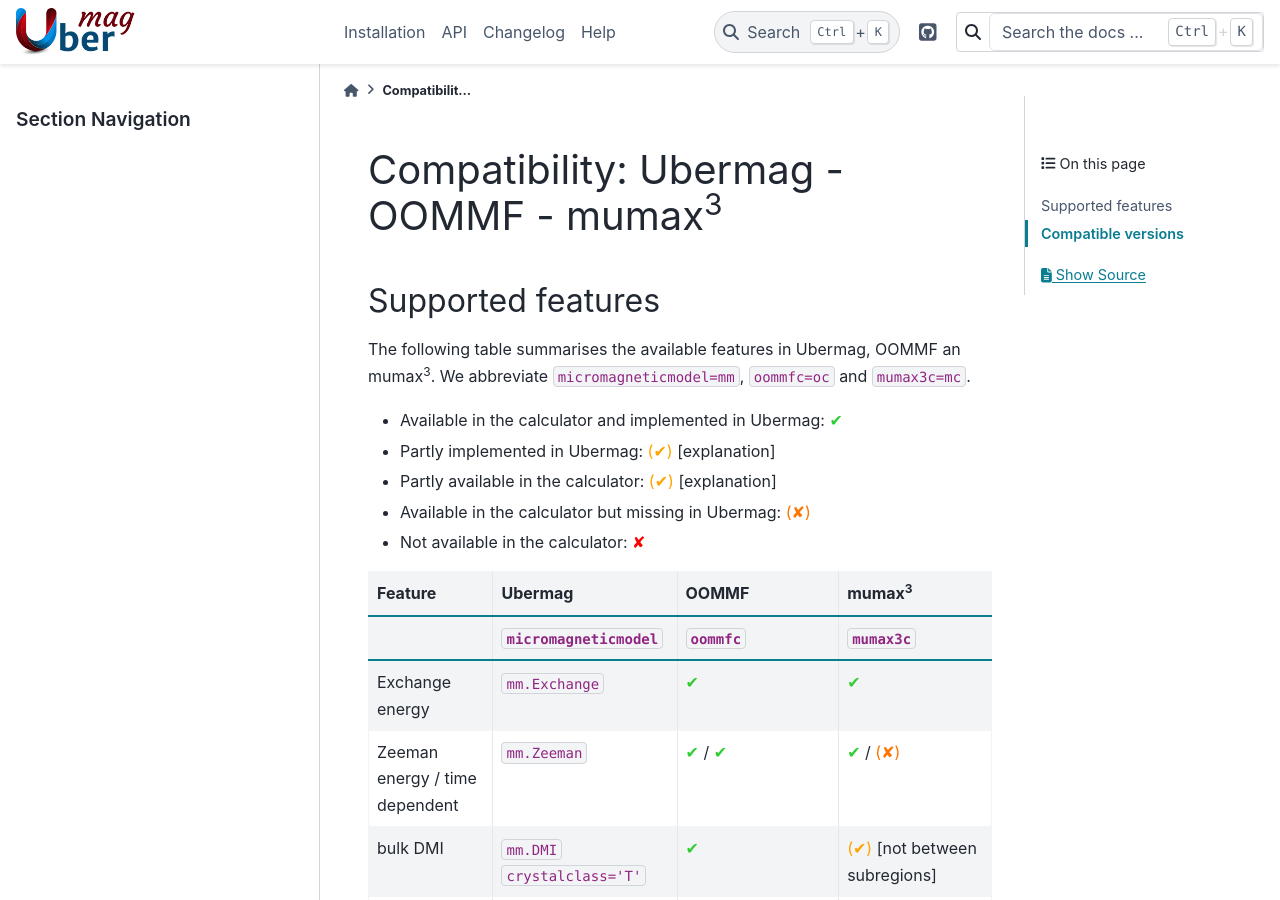
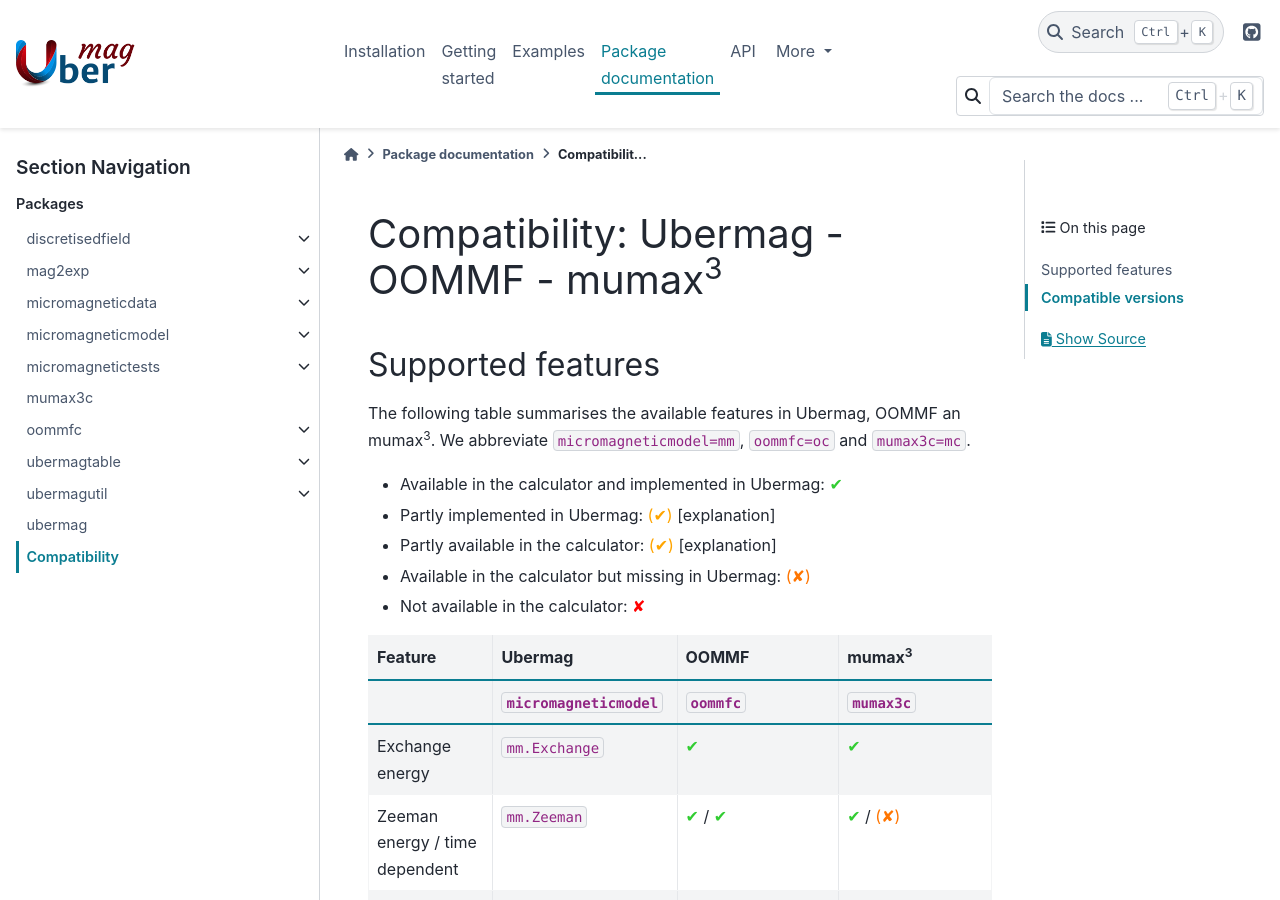
Before and after one commit to ubermag/ubermag.github.io, a Sphinx documentation site: the page built from source/documentation/compatibility.rst, in a window 1280 px wide and 900 px high. Built offline with Sphinx 7.4.7 and the PyData theme 0.15.4, drawn with Linux system fonts in a browser that asks for light colours; pages that are not in the unit, such as notebooks, are missing from menus; some of the changed text lies outside the part shown.

Commit message:
Update index.rst

```diff
--- a/source/index.rst
+++ b/source/index.rst
@@ -267,8 +267,9 @@ through Project No. G098917N (Jeroen Mulkers) and with a postdoctoral fellowship
 
    installation
    demo
-   documentation
+   getting-started/index
+   examples/index
+   documentation/index
    api/index
    changelog
    help
-   contributing
```
